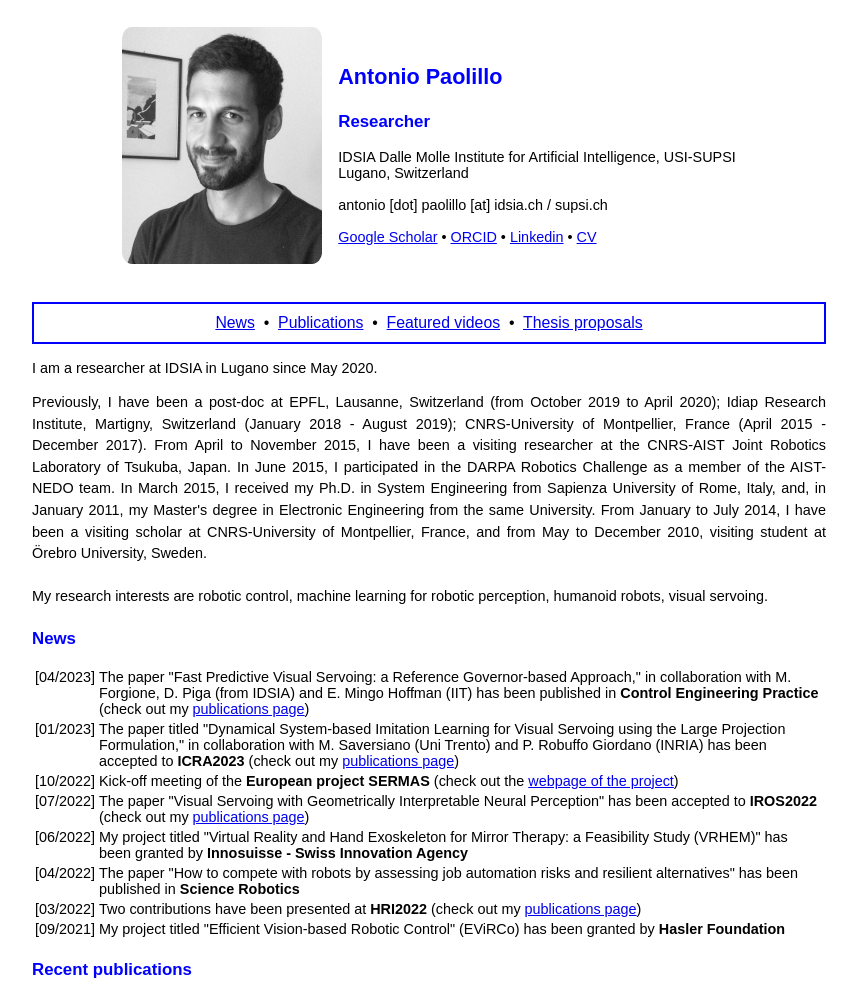
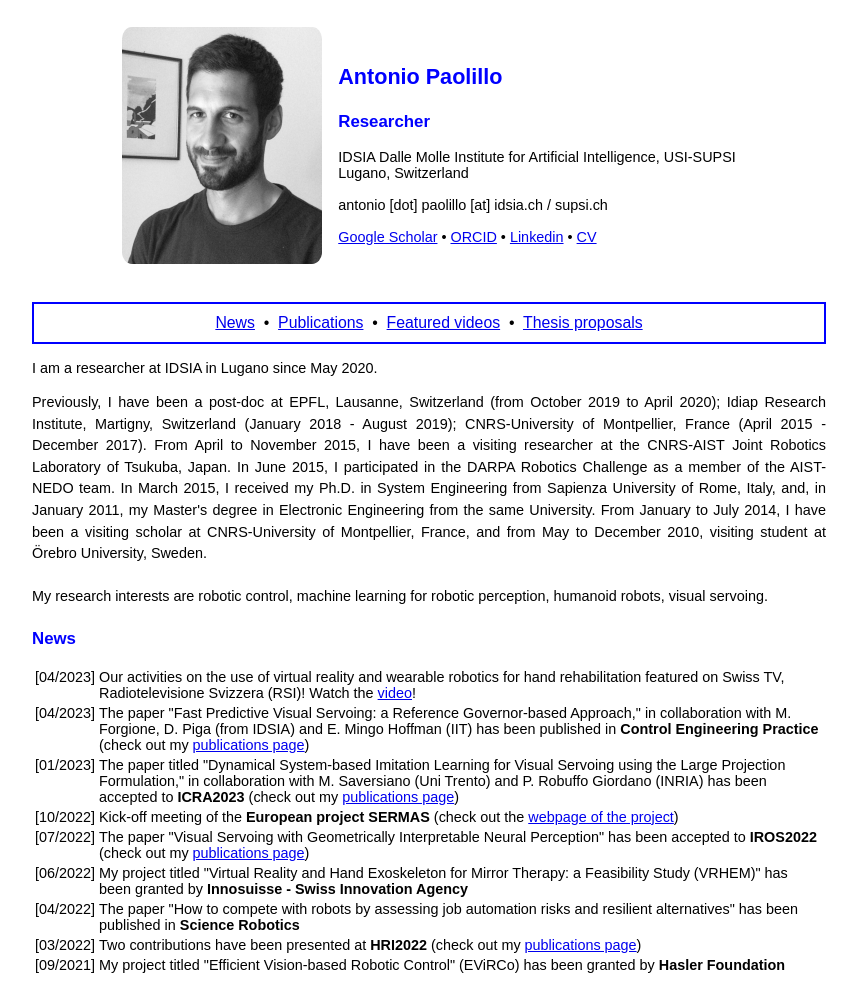
Before and after one commit to TotoPaolillo/totopaolillo.github.io, a plain HTML site: page index.html in a window 1280 px wide. Shown: the top 983 px of the page, without its empty margins (211-1068 px from the left). Drawn offline with Linux system fonts and the light colour scheme.

Commit message:
Update index.html

```diff
--- a/index.html
+++ b/index.html
@@ -100,7 +100,12 @@ My research interests are robotic control, machine learning for robotic percepti
 
 <h3 id="News" style="color:blue;">News</h4>
 
+
 <table>
+ <tr>
+   <td valign="top">[04/2023] </td>
+   <td> Our activities on the use of virtual reality and wearable robotics for hand rehabilitation featured on Swiss TV, Radiotelevisione Svizzera (RSI)! Watch the <a href="https://www.rsi.ch/la1/programmi/cultura/il-giardino-di-albert/tutti-i-servizi/Riabilitazione-virtuale-16253872.html">video</a>!</td>
+ </tr>
  <tr>
    <td valign="top">[04/2023] </td>
    <td> The paper "Fast Predictive Visual Servoing: a Reference Governor-based Approach," in collaboration with M. Forgione, D. Piga (from IDSIA) and E. Mingo Hoffman (IIT) has been published in  <b>Control Engineering Practice</b> (check out my <a href="publications.html">publications page</a>)</td>
```
